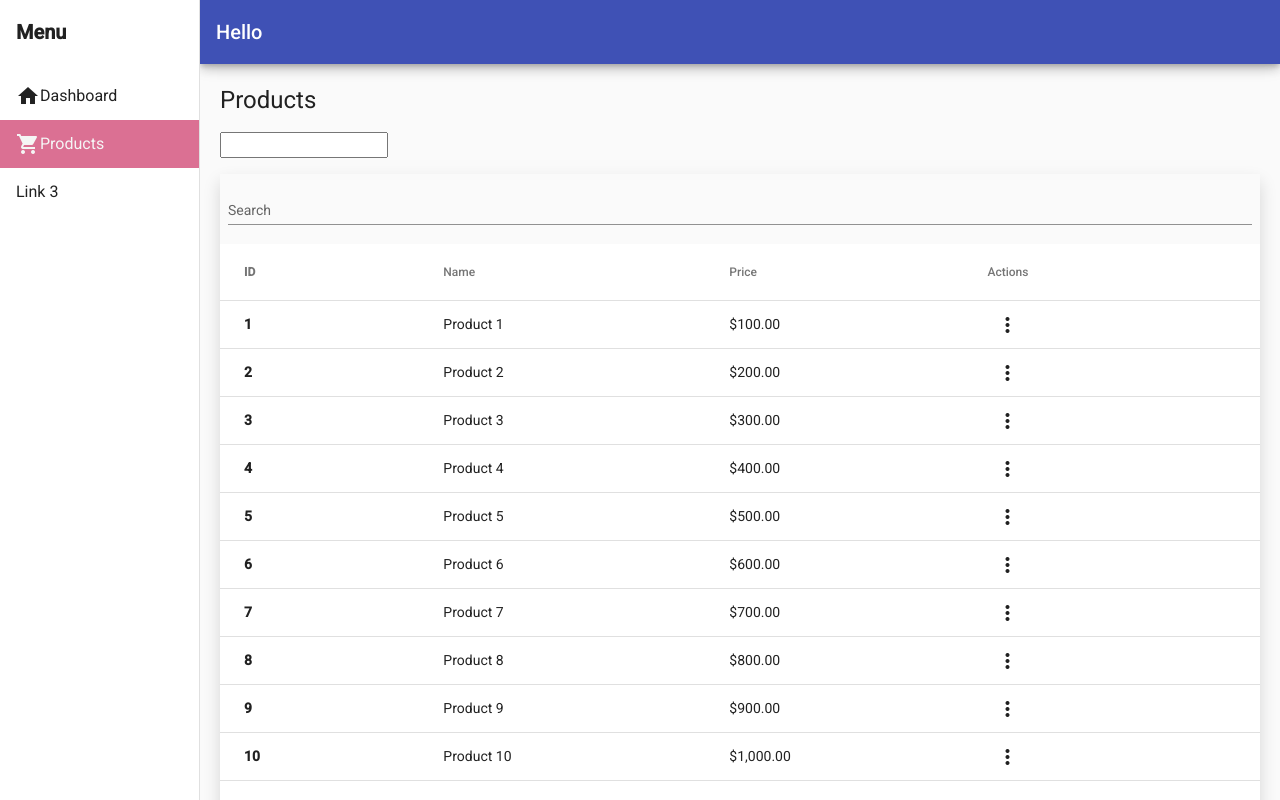
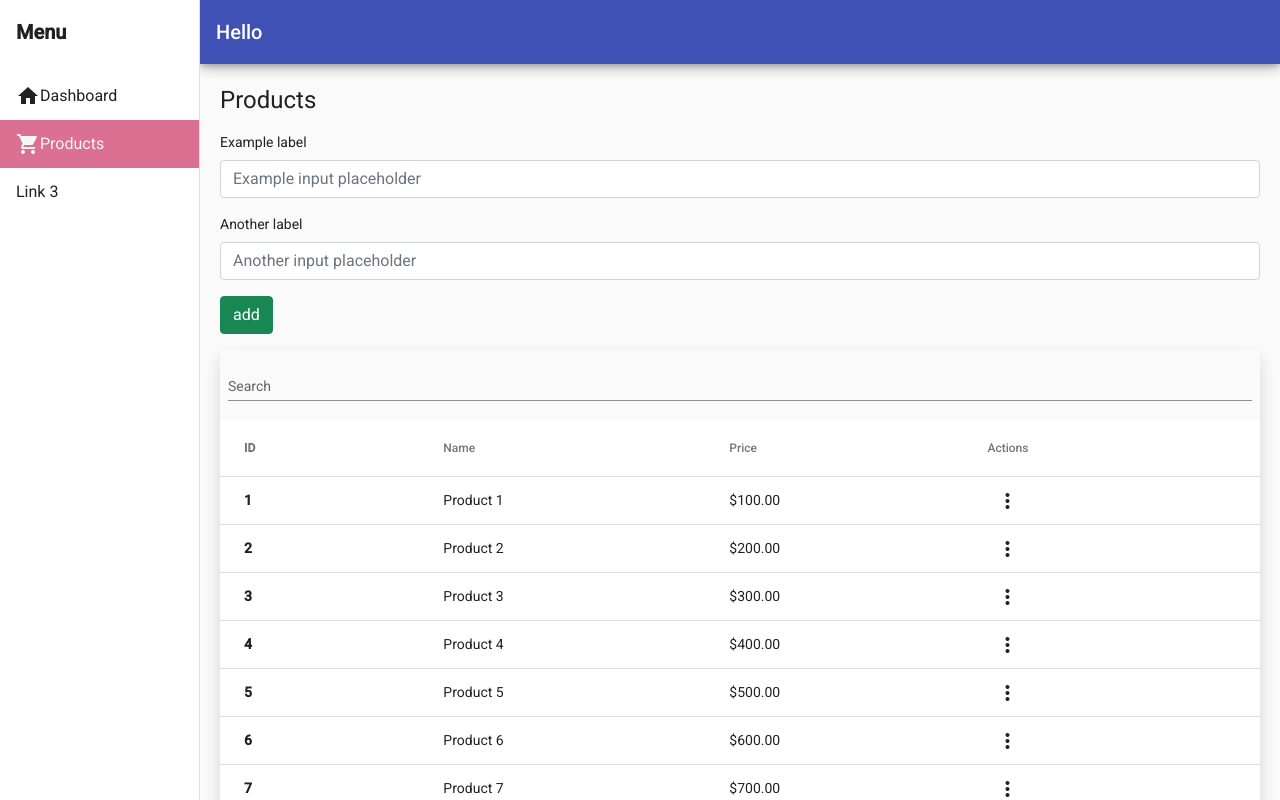
Before and after one commit to linhdangquang/angular-web208, an Angular app: page /admin/products in a window 1280 px wide. Built offline with nearby package versions, Linux system fonts and the light colour scheme.

Commit message:
feat: buoi 3

```diff
--- a/src/app/admin/admin.component.html
+++ b/src/app/admin/admin.component.html
@@ -20,7 +20,7 @@
         <mat-icon aria-hidden="false">home</mat-icon>
         <span class="nav-text">Dashboard</span>
       </a>
-      <a mat-list-item routerLink="products" routerLinkActive="active">
+      <a mat-list-item routerLink="products" routerLinkActive="active" >
         <mat-icon aria-hidden="false">shopping_cart</mat-icon>
         Products
       </a>
--- a/src/app/admin/admin.module.ts
+++ b/src/app/admin/admin.module.ts
@@ -1,3 +1,4 @@
+import { ProductDetailComponent } from './components/product-detail/product-detail.component';
 import { BrowserAnimationsModule } from '@angular/platform-browser/animations';
 import { MaterialModule } from './../material.module';
 import { NgbModule } from '@ng-bootstrap/ng-bootstrap';
@@ -6,10 +7,10 @@ import { NgModule } from '@angular/core';
 import { AdminRoutingModule } from './admin-routing.module';
 import { DashboardComponent, ProductsComponent } from './pages';
 import { FormsModule } from '@angular/forms';
-import { MatIconRegistry } from '@angular/material/icon';
+import { AddProductComponent } from './components/add-product/add-product.component';
 
 @NgModule({
-  declarations: [ DashboardComponent, ProductsComponent],
+  declarations: [ DashboardComponent, ProductsComponent, ProductDetailComponent, AddProductComponent],
   imports: [
     AdminRoutingModule,
     BrowserModule,
--- /dev/null
+++ b/src/app/admin/components/add-product/add-product.component.html
@@ -0,0 +1,23 @@
+<form>
+  <div class="mb-3">
+    <label for="formGroupExampleInput" class="form-label">Example label</label>
+    <input
+      type="text"
+      class="form-control"
+      id="formGroupExampleInput"
+      placeholder="Example input placeholder"
+    />
+  </div>
+  <div class="mb-3">
+    <label for="formGroupExampleInput2" class="form-label">Another label</label>
+    <input
+      type="text"
+      class="form-control"
+      id="formGroupExampleInput2"
+      placeholder="Another input placeholder"
+    />
+  </div>
+  <div class="mb-3">
+    <button class="btn btn-success">add</button>
+  </div>
+</form>
--- /dev/null
+++ b/src/app/admin/components/add-product/add-product.component.ts
@@ -0,0 +1,15 @@
+import { Component, OnInit } from '@angular/core';
+
+@Component({
+  selector: 'app-add-product',
+  templateUrl: './add-product.component.html',
+  styleUrls: ['./add-product.component.css']
+})
+export class AddProductComponent implements OnInit {
+
+  constructor() { }
+
+  ngOnInit(): void {
+  }
+
+}
--- /dev/null
+++ b/src/app/admin/components/product-detail/product-detail.component.html
@@ -0,0 +1,5 @@
+<div *ngIf="product">
+  <h1>
+    {{product.name}}
+  </h1>
+</div>
--- /dev/null
+++ b/src/app/admin/components/product-detail/product-detail.component.ts
@@ -0,0 +1,16 @@
+import { IProduct } from './../../../models/Product';
+import { Component, Input, OnInit } from '@angular/core';
+
+@Component({
+  selector: 'app-product-detail',
+  templateUrl: './product-detail.component.html',
+  styleUrls: ['./product-detail.component.css']
+})
+export class ProductDetailComponent implements OnInit {
+  @Input() product!: IProduct;
+  constructor() { }
+
+  ngOnInit(): void {
+  }
+
+}
--- a/src/app/admin/pages/products/products.component.html
+++ b/src/app/admin/pages/products/products.component.html
@@ -1,12 +1,11 @@
 <div>
   <h1>{{ titlePage }}</h1>
-  <input type="text" [(ngModel)]="inputValue" />
-  <h2>{{ inputValue }}</h2>
+  <app-add-product></app-add-product>
+  <app-product-detail [product]="productDetail"></app-product-detail>
+  <!-- <a routerLink="../products/add" class="btn btn-primary">Add</a> -->
   <div class="shadow">
     <mat-form-field appearance="standard" class="w-100 px-2">
-      <mat-label>
-        Search
-      </mat-label>
+      <mat-label> Search </mat-label>
       <input matInput (keyup)="applyFilter($event)" #input />
     </mat-form-field>
     <table mat-table [dataSource]="dataSource" matSort class="w-100">
@@ -42,6 +41,7 @@
               mat-menu-item
               matTooltip="View product"
               matTooltipPosition="right"
+              (click)="onHandleView(product)"
             >
               <mat-icon>remove_red_eye</mat-icon>
               <span>View</span>
@@ -69,7 +69,6 @@
 
       <tr mat-header-row *matHeaderRowDef="displayedColumns"></tr>
       <tr mat-row *matRowDef="let row; columns: displayedColumns"></tr>
-      <!-- Row shown when there is no matching data. -->
       <tr class="mat-row" *matNoDataRow>
         <td class="mat-cell" colspan="4">
           No data matching the filter "{{ input.value }}"
--- a/src/app/admin/pages/products/products.component.ts
+++ b/src/app/admin/pages/products/products.component.ts
@@ -1,5 +1,5 @@
 import { IProduct } from './../../../models/Product';
-import { AfterViewInit, Component, OnInit, ViewChild } from '@angular/core';
+import { AfterViewInit, Component, Input, OnInit, ViewChild } from '@angular/core';
 import { MatTableDataSource } from '@angular/material/table';
 import { MatPaginator } from '@angular/material/paginator';
 import { MatSort } from '@angular/material/sort';
@@ -10,15 +10,6 @@ import { MatSort } from '@angular/material/sort';
   styleUrls: ['./products.component.css'],
 })
 export class ProductsComponent implements AfterViewInit {
-  titlePage: string = 'Products';
-  inputValue: string = '';
-  displayedColumns: string[] = ['id', 'name', 'price', 'actions'];
-  @ViewChild(MatPaginator) paginator: any;
-  @ViewChild(MatSort) sort: any;
-  ngAfterViewInit(): void {
-    this.dataSource.paginator = this.paginator;
-    this.dataSource.sort = this.sort;
-  }
   productsList: IProduct[] = [
     { id: 1, name: 'Product 1', price: 100 },
     { id: 2, name: 'Product 2', price: 200 },
@@ -32,6 +23,16 @@ export class ProductsComponent implements AfterViewInit {
     { id: 10, name: 'Product 10', price: 1000 },
     { id: 11, name: 'Product 11', price: 1100 },
   ];
+  titlePage: string = 'Products';
+  displayedColumns: string[] = ['id', 'name', 'price', 'actions'];
+  productDetail!: IProduct;
+  @ViewChild(MatPaginator) paginator: any;
+  @ViewChild(MatSort) sort: any;
+  ngAfterViewInit(): void {
+    this.dataSource.paginator = this.paginator;
+    this.dataSource.sort = this.sort;
+  }
+
   dataSource: MatTableDataSource<IProduct> = new MatTableDataSource(
     this.productsList
   );
@@ -44,6 +45,10 @@ export class ProductsComponent implements AfterViewInit {
       .map((item, index) => ({ ...item, id: index + 1 }));
     console.log(product);
   }
+  onHandleView(product: IProduct) {
+    console.log(product);
+    this.productDetail = product;
+  }
   applyFilter(event: Event) {
     const filterValue = (event.target as HTMLInputElement).value;
     this.dataSource.filter = filterValue.trim().toLowerCase();
--- a/src/app/app.component.ts
+++ b/src/app/app.component.ts
@@ -1,3 +1,4 @@
+import { IProduct } from './models/Product';
 import { Component } from '@angular/core';
 
 @Component({
@@ -7,4 +8,5 @@ import { Component } from '@angular/core';
 })
 export class AppComponent {
   title = 'my-app';
+
 }
```
Also changed, not shown: src/app/admin/admin-routing.module.ts (+10 -1 lines), src/app/admin/components/add-product/add-product.component.css (added), src/app/admin/components/product-detail/product-detail.component.css (added).
